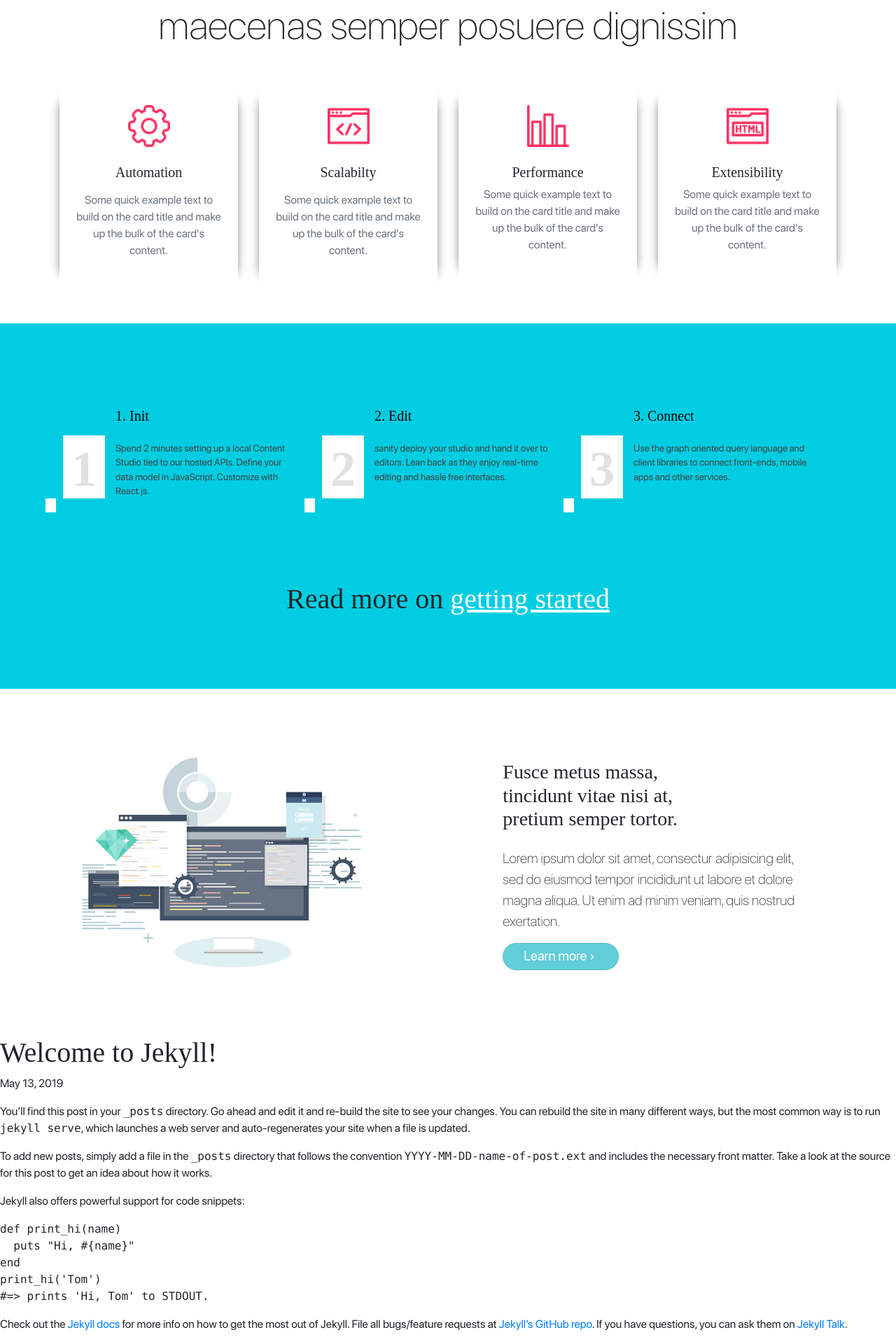
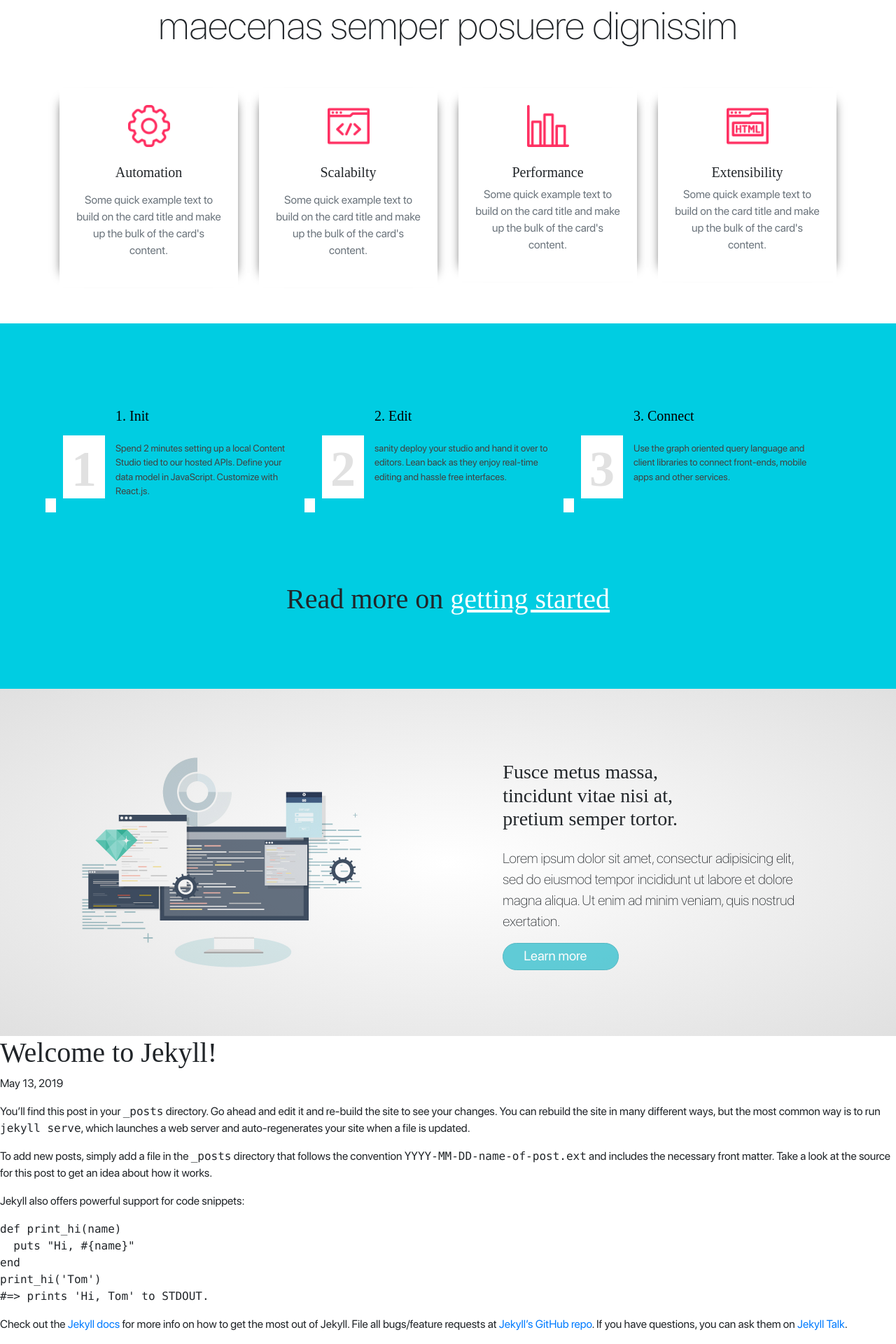
Before and after one commit to rendrap/gblog, a Jekyll site: the page built from _posts/2019-05-13-welcome-to-jekyll.markdown, in a window 1280 px wide. Shown: the part 1321-3241 px from the top of the page at 70% size. Built offline with Jekyll 4.4.1, drawn with Linux system fonts in a browser that asks for light colours; some web fonts are replaced.

Commit message:
tweak image on cta section

```diff
--- a/_includes/cta.html
+++ b/_includes/cta.html
@@ -1,8 +1,8 @@
-<section id="cta" class="slice slice-lg">
+<section id="cta" class="radial-gradient">
     <div class="container">
-        <div class="row align-items-center my-5">
+        <div class="row align-items-center py-5">
             <div class="col-lg-6 ml-md-auto ml-md-auto">
-                <img alt="cta image" src="{{ "/assets/images/123.jpg" | relative_url }}" class="img-fluid rounded hover-shadow-lg">
+                <img alt="cta image" src="{{ "/assets/images/123.jpg" | relative_url }}" class="img-fluid hover-shadow-lg">
             </div>
             <div class="col-lg-5 mx-lg-auto">
                 <h3 class="mt-2">Fusce metus massa,<br> tincidunt vitae nisi at,<br> pretium semper tortor.</h3>
--- a/_sass/_custom.scss
+++ b/_sass/_custom.scss
@@ -326,3 +326,13 @@ color: #404342;
     display: none;
   }
 }
+.radial-gradient {
+  background: #ffffff;
+  background: -moz-radial-gradient(center, ellipse cover,  #ffffff 0%, #e0e0e0 100%);
+  background: -webkit-radial-gradient(center, ellipse cover,  #ffffff 0%,#e0e0e0 100%);
+  background: radial-gradient(ellipse at center,  #ffffff 0%,#e0e0e0 100%);
+  filter: progid:DXImageTransform.Microsoft.gradient( startColorstr='#ffffff', endColorstr='#e0e0e0',GradientType=1 );
+}
+#cta img {
+  mix-blend-mode: multiply;
+}
```
